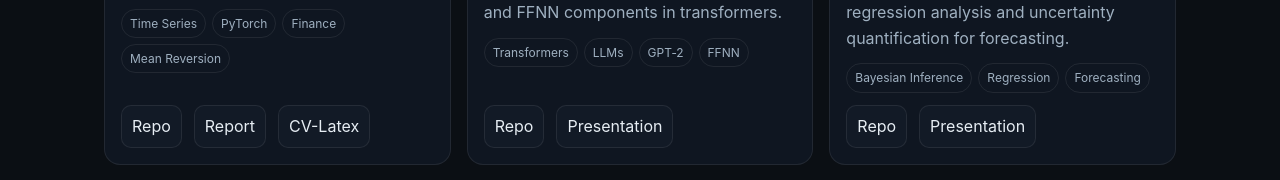
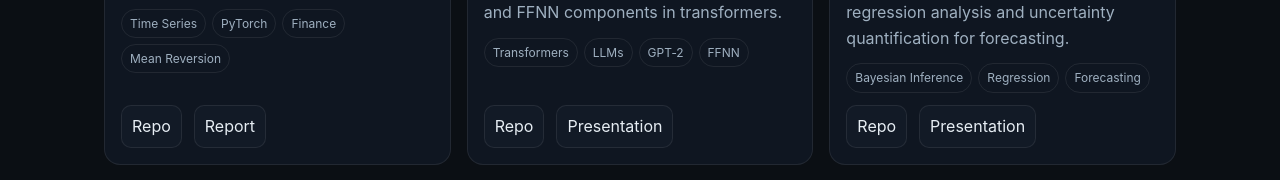
Before and after one commit to riccorte/riccorte.github.io, a plain HTML site: page index.html in a window 1280 px wide. Shown: the part 800-980 px from the top of the page. Drawn offline with Linux system fonts and the light colour scheme.

Commit message:
Update links to reports in index.html

```diff
--- a/index.html
+++ b/index.html
@@ -160,8 +160,7 @@
         tags: ["Time Series", "PyTorch", "Finance", "Mean Reversion"],
         links: [
           { label: "Repo", href: "https://github.com/riccorte/Mean-Reversion-Metric" },
-          { label: "Report", href: "https://github.com/riccorte/Mean-Reversion-Metric/blob/main/MeanReversion_final.pdf" },
-          { label: "CV-Latex", href: "assets/AltaCV_Template__Copy_.pdf" }
+          { label: "Report", href: "assets/MeanReversion_final.pdf" }
         ]
       },
       {
@@ -232,7 +231,6 @@
         tags: ["RBM", "Dimensionality Reduction", "Visualization"],
         links: [
           { label: "Repo", href: "https://github.com/riccorte/Energy-Analysis-of-RBMs" },
-          { label: "Paper", href: "https://github.com/riccorte/Energy-Analysis-of-RBMs/blob/main/PRINCIPAL_REPORT.pdf" },
           { label: "Paper", href: "assets/PRINCIPAL_REPORT.pdf" }
         ]
       }
```
